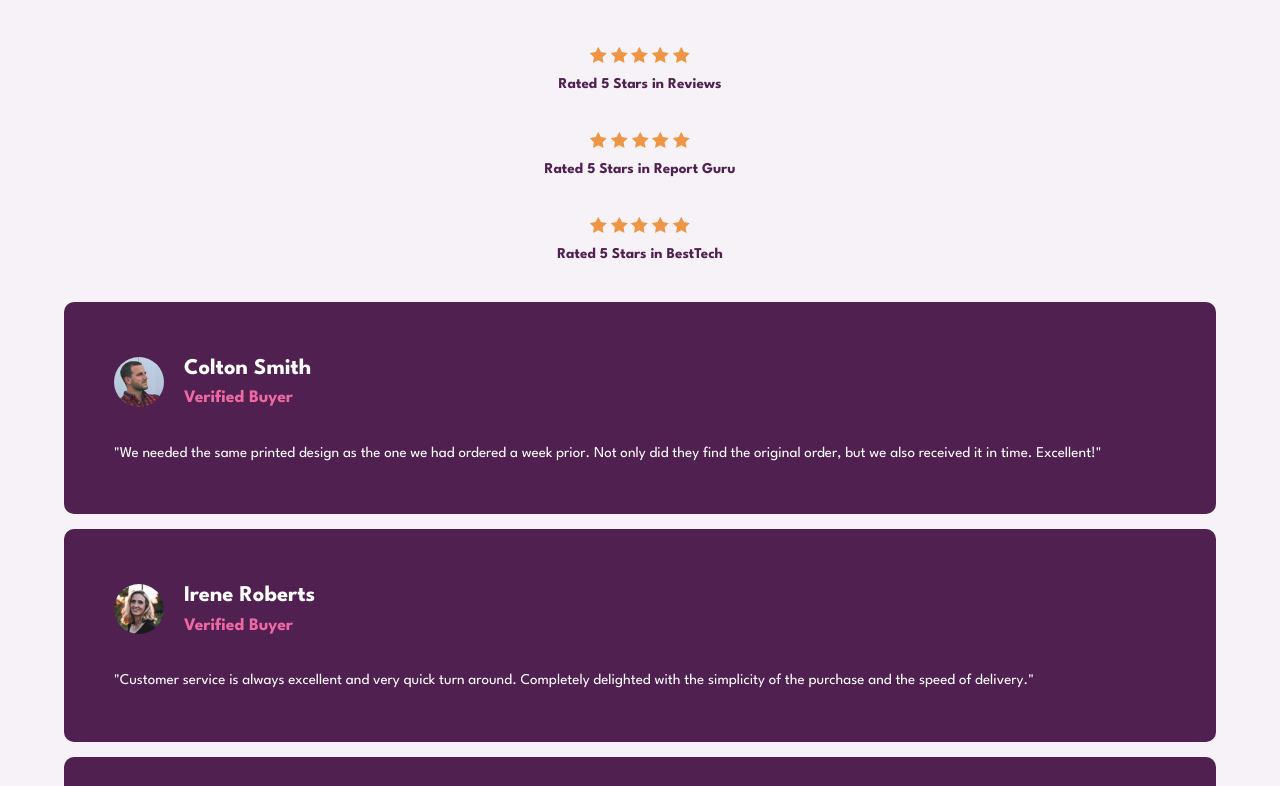
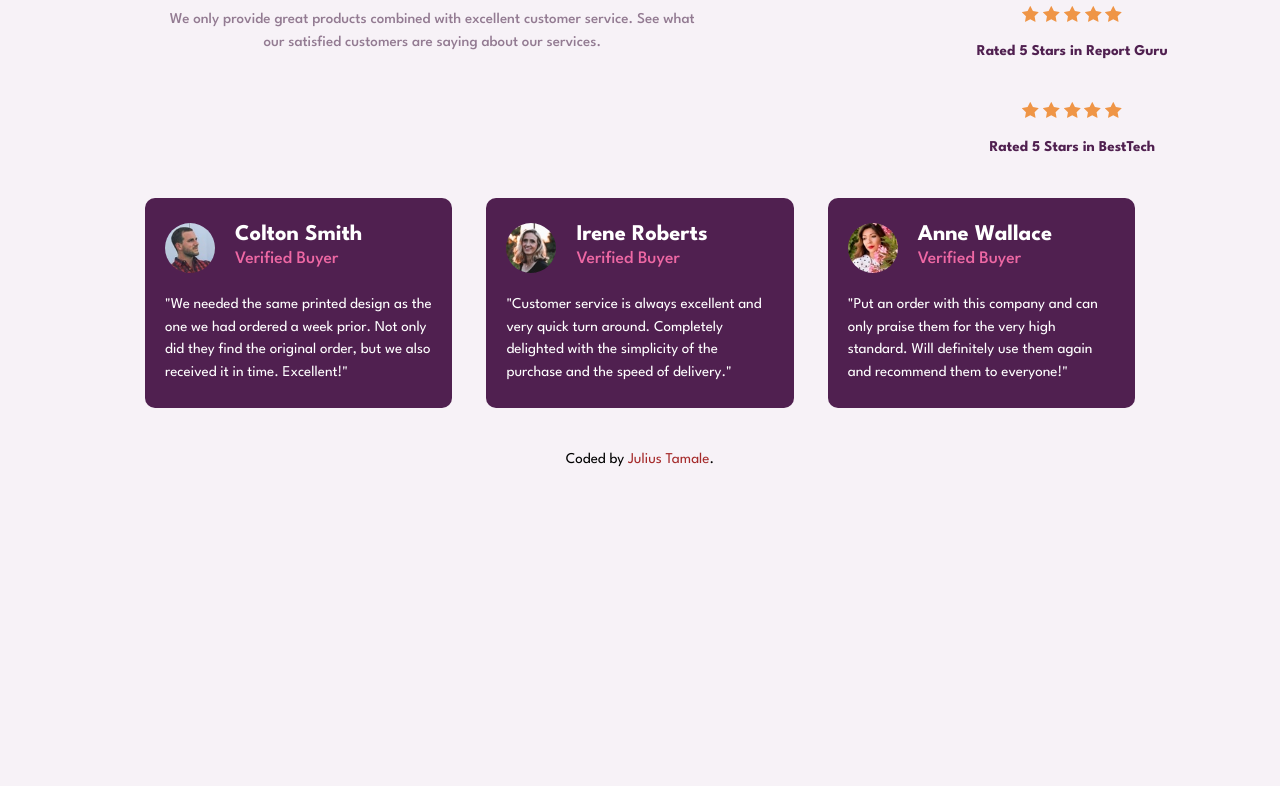
Before and after one commit to julius-tamale/social-proof-sections, a plain HTML site: page index.html in a window 1280 px wide. Shown: the part 165-951 px from the top of the page. After the commit the page ends 800 px from the top, so only its background shows below. Drawn offline with Linux system fonts and the light colour scheme.

Commit message:
social proof css update for bigger screens

```diff
--- a/styles.css
+++ b/styles.css
@@ -21,7 +21,7 @@ body {
     min-height: 100vh;
     font-family: var(--ff);
     font-size: 15px;
-    line-height: 1;
+    line-height: 1.5;
     background-color: var(--lgry-mag)
 }
 main {
@@ -67,7 +67,6 @@ h1 {
     color: var(--white);
     border-radius: 10px;
     width: 90%;
-    line-height: 1.5;
 }
 .name-card {
     display: flex;
@@ -81,10 +80,11 @@ h1 {
 }
 h2 {
     font-weight: 700;
+    line-height: 1;
 }
 h3 {
     color: var(--soft-pink);
-    font-weight: 700;
+    font-weight: 500;
 }
 .section-two {
     width: 100vw;
@@ -107,3 +107,39 @@ footer a {
 footer a:hover {
     text-decoration: underline wavy darkblue;
 }
+@media screen and (min-width: 750px) and (max-width: 884px) {
+    .section-one {
+        max-width: 90%;
+        display: grid;
+        grid-template-columns: repeat(2, 1fr);
+        align-items: center;
+    }
+}
+@media screen and (min-width: 900px) {
+    body {
+        overflow: hidden;
+    }
+    .section-one {
+        display: flex;
+        justify-content: space-around;
+        max-width: 100%;
+    }
+    .sect-one-d1 {
+        max-width: 50%;
+    }
+    .section-two {
+        max-width: 80%;
+        margin: 0 auto;
+        display: grid;
+        grid-template-columns: repeat(3, 1fr);
+    }
+    .section-two > div {
+        padding: 25px 20px;
+    }
+    .section-two div > p {
+        padding-right: 0;
+    }
+    .name-card {
+        margin-bottom: 20px;
+    }
+}
```
Also changed, not shown: 1 other file.
